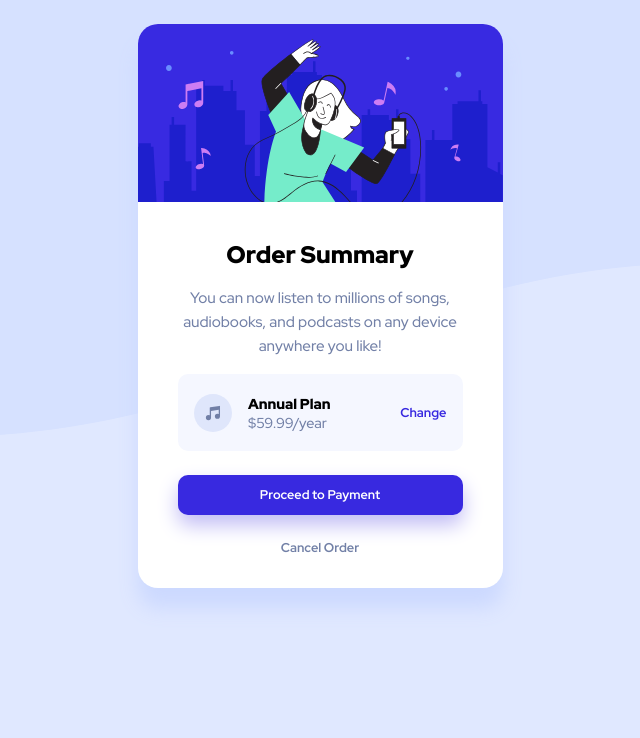
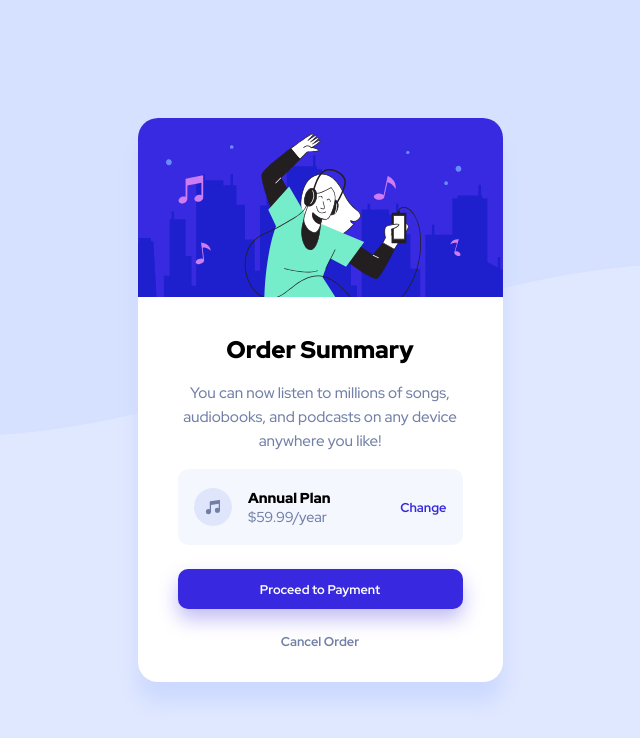
Before and after one commit to dev-mohieb/order-summary-component, a plain HTML site: page index.html in a window 1280 px wide. Shown: the whole page, without its empty margins (320-960 px from the left). Drawn offline with Linux system fonts and the light colour scheme.

Commit message:
Update style.css

```diff
--- a/style.css
+++ b/style.css
@@ -18,14 +18,14 @@ html {
 body {
     display: flex;
     flex-direction: column;
-    justify-content: space-between;
+    justify-content: center;
     align-items: center;
     padding: 1.5rem;
     background: url(pattern-background-mobile.svg);
     background-position: top;
     background-repeat: no-repeat;
     background-color: var(--pale-blue);
-    min-height: 100vh;
+    height: 100vh;
 }
 .card {
     background-color: white;
```
